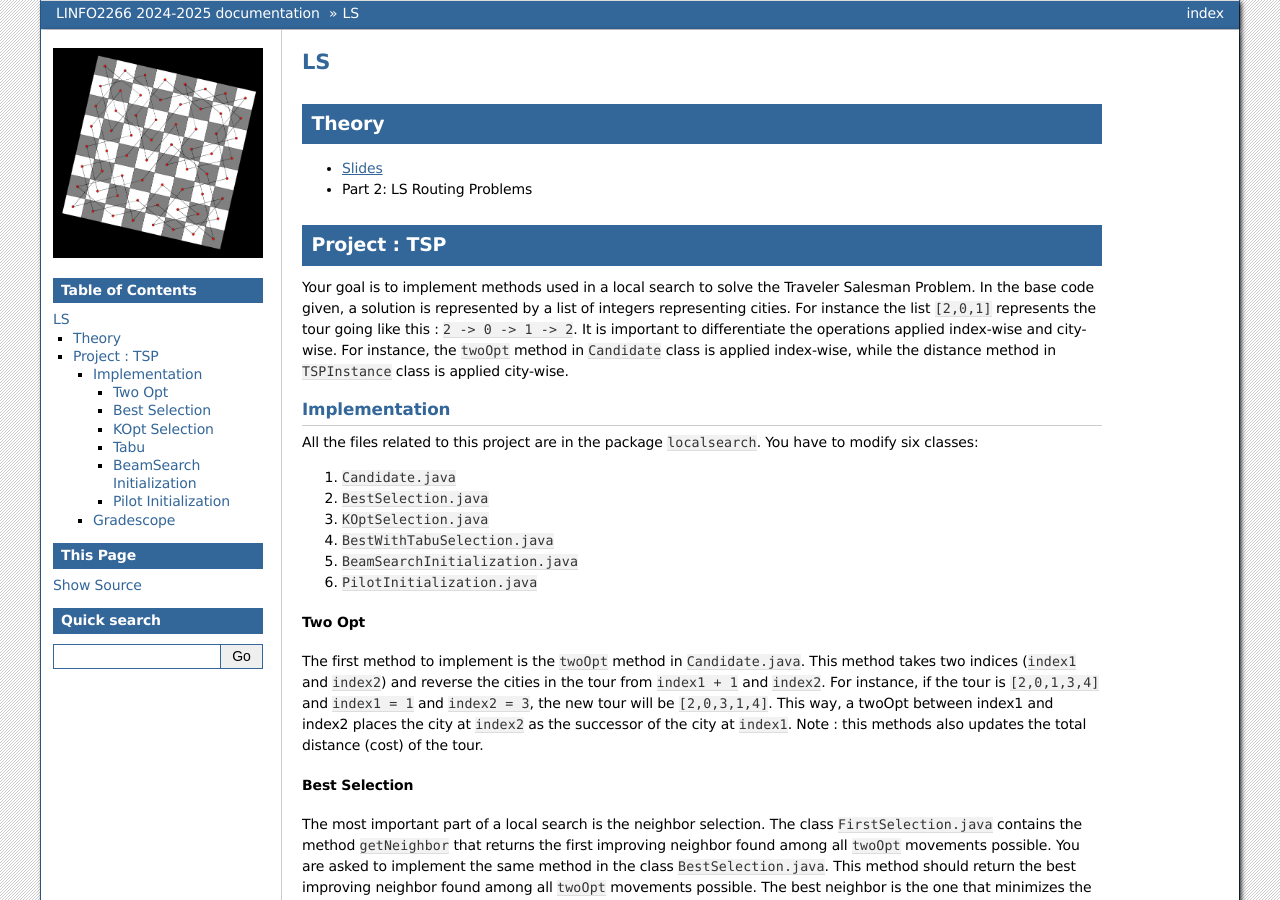
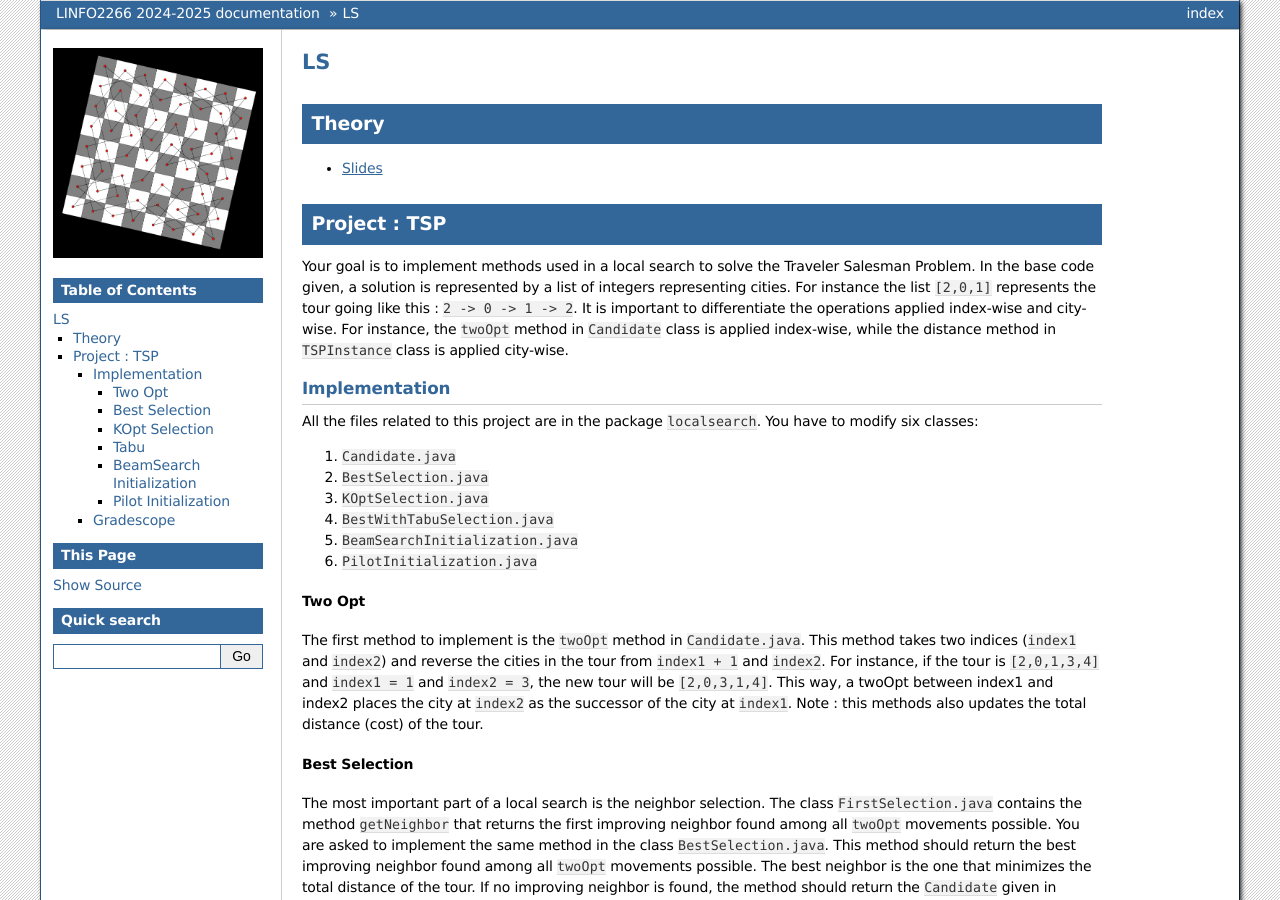
Before and after one commit to pschaus/linfo2266, a Sphinx documentation site: the page built from website/source/ls/index.rst, in a window 1280 px wide and 900 px high. Built offline with Sphinx 7.4.7, drawn with Linux system fonts in a browser that asks for light colours.

Commit message:
correction

```diff
--- a/website/source/ls/index.rst
+++ b/website/source/ls/index.rst
@@ -11,8 +11,6 @@ Theory
 
 * `Slides <../_static/slides/06-local-search.pdf>`_
 
-
-* Part 2: LS Routing Problems
 
 Project : TSP
 =======================================
```
